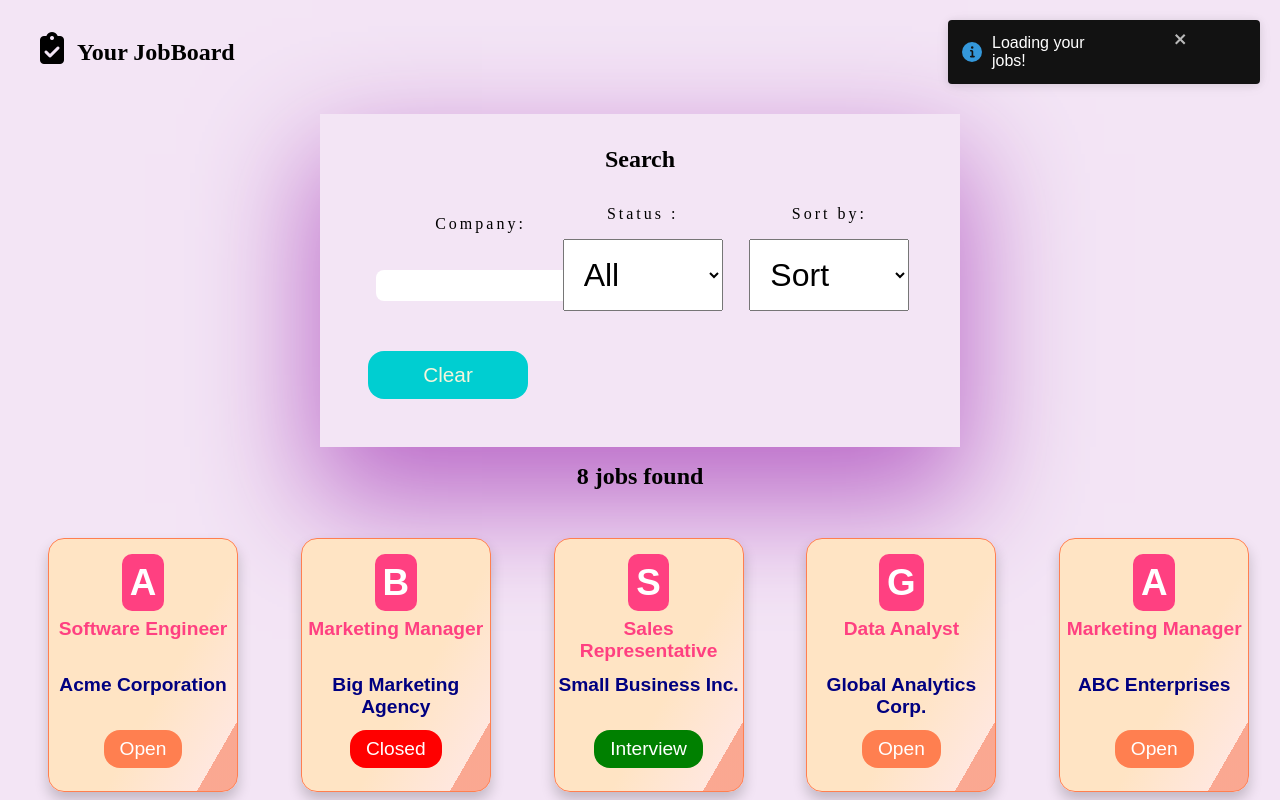
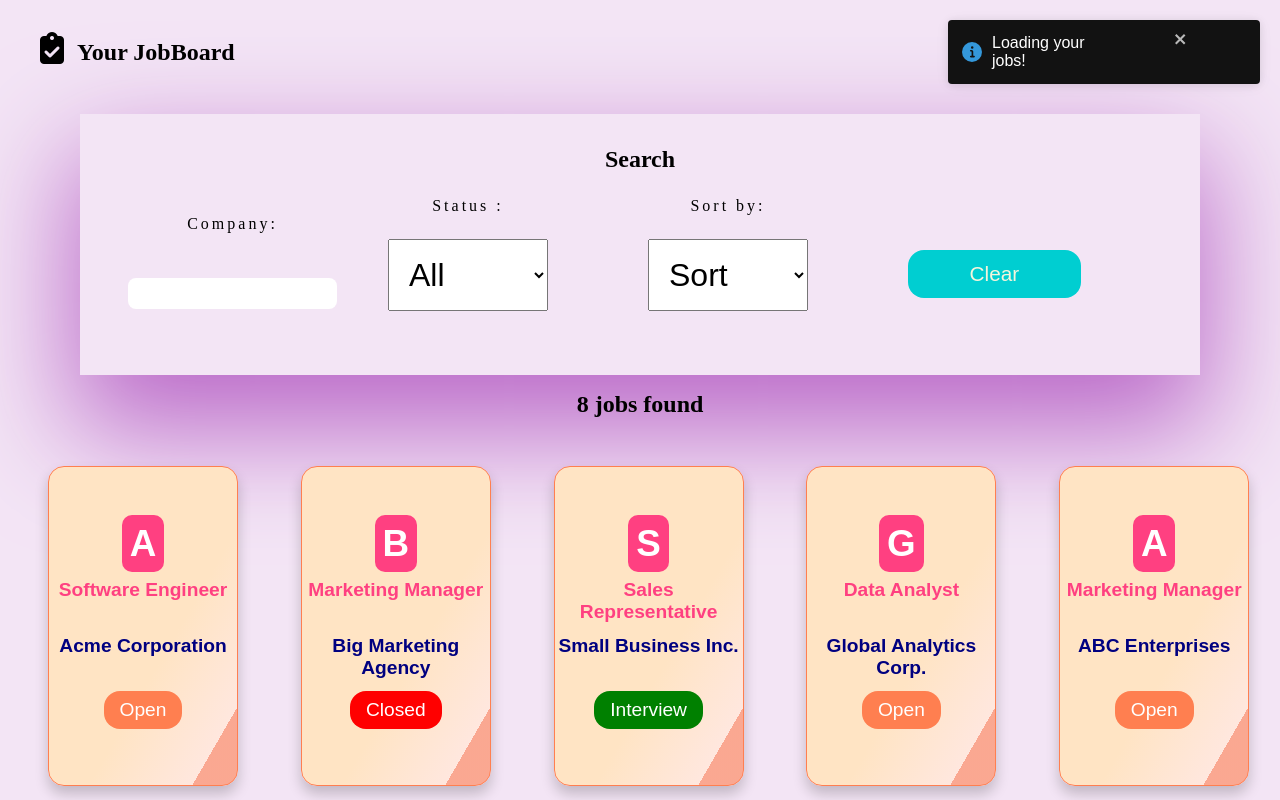
Before and after one commit to mzffrtp/jobboard-with-redux-tool-ki-and-scss-SASS, a React (Create React App) app: page / in a window 1280 px wide. Shown: the top 800 px of the page. Built offline with nearby package versions, Linux system fonts and the light colour scheme; data requests are answered from the project's data file.

Commit message:
filter component done

```diff
--- a/src/components/filter/filter.jsx
+++ b/src/components/filter/filter.jsx
@@ -10,7 +10,7 @@ export default function Filter() {
         <section className="filterSec addSec">
             <h2>Search</h2>
             <div className="inputs">
-                <div className="inputField">
+                <div className="inputField inputCompany">
                     <label>Company: </label>
                     <input type="text"
                     ref={companyInput}
--- a/src/pages/addjobb/addJob.jsx
+++ b/src/pages/addjobb/addJob.jsx
@@ -26,11 +26,11 @@ export default function AddJob() {
         }
         api
             .post("/jobs", form)
-            .then(()=>{
-                showSuccessAlert("Success","New job added succesfully!")
+            .then(() => {
+                showSuccessAlert("Success", "New job added succesfully!")
                 navigate("/")
             })
-            .catch(()=>{
+            .catch(() => {
                 showErrorAlert("Error", "Something went wrong!")
             })
     }
--- a/src/styles/styles.css
+++ b/src/styles/styles.css
@@ -94,7 +94,7 @@ footer div {
 .flip-card {
   background-color: transparent;
   width: 190px;
-  height: 254px;
+  height: 20rem;
   perspective: 1000px;
   font-family: sans-serif;
 }
@@ -183,7 +183,7 @@ footer div {
 }
 
 .addSec {
-  max-width: 40rem;
+  max-width: 60rem;
   margin: 1rem auto;
   box-shadow: #BA68C8 0 3rem 7rem 0.5rem;
   padding: 2rem;
@@ -193,24 +193,23 @@ footer div {
 }
 .addSec .inputs {
   display: grid;
-  grid-template-columns: repeat(auto-fit, minmax(10rem, 1fr));
+  grid-template-columns: repeat(auto-fit, minmax(15rem, 1fr));
   gap: 1rem;
   padding: 1rem;
-  margin-top: 0.5rem;
 }
 .addSec .inputs .inputField {
-  padding: 0.5rem;
   display: grid;
   place-items: center;
+  width: 10rem;
 }
 .addSec .inputs .inputField input {
   padding: 0.5rem 1rem;
-  margin: 1rem 0rem;
   border-radius: 0.5rem;
   border: none;
 }
 .addSec .inputs .inputField label {
   letter-spacing: 3px;
+  margin: 0.5rem;
 }
 .addSec .inputs .inputField select {
   padding: 1rem;
@@ -221,9 +220,23 @@ footer div {
 .addSec .inputs button {
   height: 3rem;
   align-self: center;
+  margin-top: 2rem;
+  width: 10.8rem;
 }
 
-.filterSec .inputField select {
-  margin: 0;
-  padding: 0;
+.filterSec {
+  max-width: 70rem;
+}
+
+.filterSec button {
+  margin-top: 2rem;
+}
+
+@media screen and (max-width: 560px) {
+  .filterSec {
+    max-width: 16rem;
+  }
+  .addSec {
+    max-width: 16rem;
+  }
 }/*# sourceMappingURL=styles.css.map */
--- a/src/styles/styles.scss
+++ b/src/styles/styles.scss
@@ -108,7 +108,7 @@ footer {
 .flip-card {
     background-color: transparent;
     width: 190px;
-    height: 254px;
+    height: 20rem;
     perspective: 1000px;
     font-family: sans-serif;
 
@@ -216,7 +216,7 @@ footer {
 
 // add job section
 .addSec {
-    max-width: 40rem;
+    max-width: 60rem;
     margin: 1rem auto;
     box-shadow: #BA68C8 0 3rem 7rem 0.5rem;
     padding: 2rem;
@@ -227,25 +227,24 @@ footer {
 
     .inputs {
         display: grid;
-        grid-template-columns: repeat(auto-fit, minmax(10rem, 1fr));
+        grid-template-columns: repeat(auto-fit, minmax(15rem, 1fr));
         gap: 1rem;
         padding: 1rem;
-        margin-top: 0.5rem;
 
         .inputField {
-            padding: 0.5rem;
             display: grid;
             place-items: center;
+            width:10rem;
 
             input {
                 padding: 0.5rem 1rem;
-                margin: 1rem 0rem;
                 border-radius: 0.5rem;
                 border: none;
             }
 
             label {
                 letter-spacing: 3px;
+                margin: 0.5rem;
 
             }
 
@@ -255,22 +254,32 @@ footer {
                 width: 10rem;
                 margin: 1rem 0;
             }
+
         }
 
         button {
             height: 3rem;
             align-self: center;
+            margin-top: 2rem;
+            width: 10.8rem;
         }
     }
 }
 
 // filter sextion
+.filterSec{
+    max-width: 70rem;
+}
+.filterSec button{
+    margin-top: 2rem;
+}
 
-.filterSec {
-    .inputField {
-        select {
-            margin: 0;
-            padding: 0;
-        }
+@media screen and (max-width: 560px) {
+    .filterSec {
+        max-width: 16rem;
     }
-}
+
+    .addSec{
+        max-width: 16rem;
+    }
+  }
```
Also changed, not shown: 1 other file (tests, documents, lock files or other folders).
